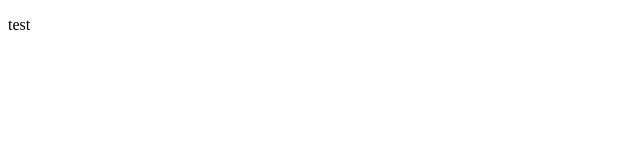
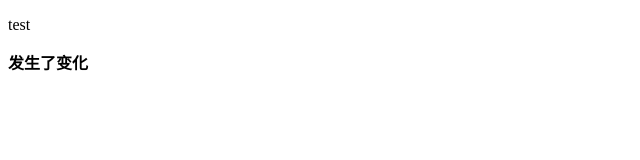
Before and after one commit to DbPtZn/git-demo, a plain HTML site: page index.html in a window 1280 px wide. Shown: the whole page, without its empty margins (0-640 px from the left). Drawn offline with Linux system fonts and the light colour scheme.

Commit message:
A程序员的第二次提交

```diff
--- a/index.html
+++ b/index.html
@@ -7,5 +7,6 @@
 </head>
 <body>
     <p>test</p>
+    <b>发生了变化</b>
 </body>
 </html>
```
